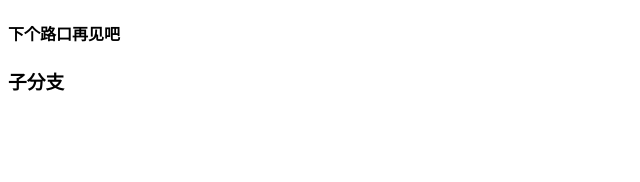
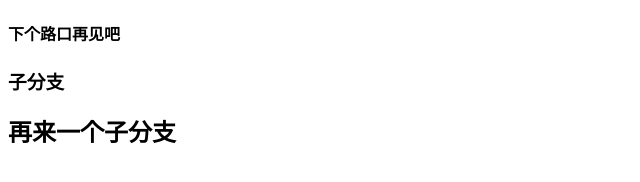
Before and after one commit to summerqwe/practice, a plain HTML site: page index.html in a window 1280 px wide. Shown: the whole page, without its empty margins (0-640 px from the left). Drawn offline with Linux system fonts and the light colour scheme.

Commit message:
又来一个

```diff
--- a/index.html
+++ b/index.html
@@ -7,5 +7,6 @@
 <body>
     <h4>下个路口再见吧</h4>
     <h3>子分支</h3>
+    <h2>再来一个子分支</h2>
 </body>
 </html>
```
